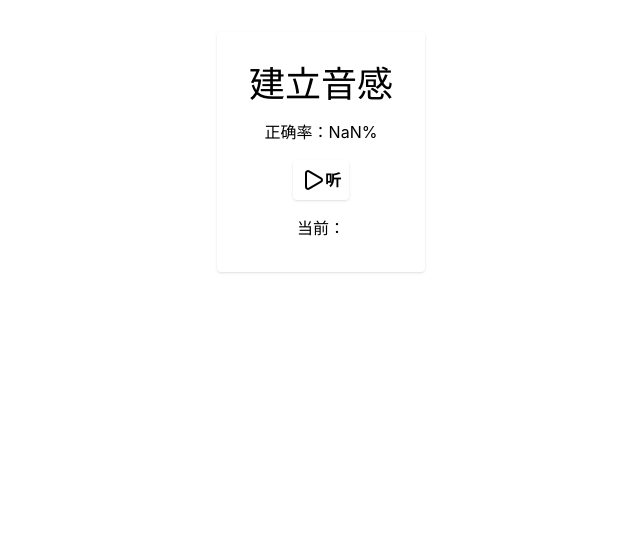
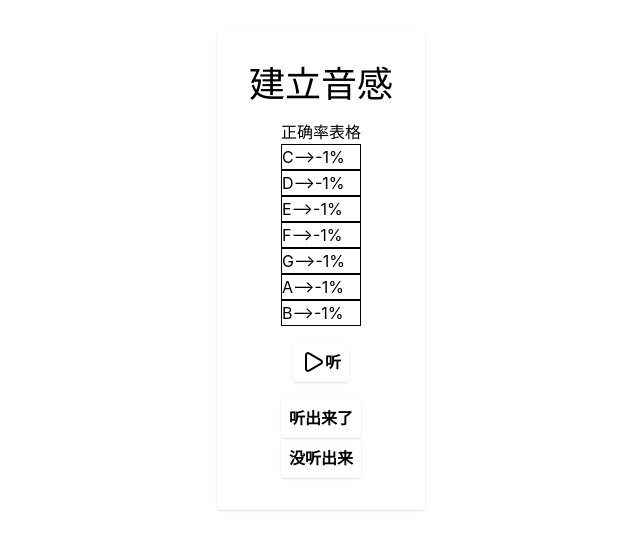
Before and after one commit to GoddoNebianU/pitch-practice, a React (Vite) app: page / in a window 1280 px wide. Shown: the top 550 px of the page, without its empty margins (319-959 px from the left). Built offline with nearby package versions, Linux system fonts and the light colour scheme.

Commit message:
Wed Mar 25 12:08:10 PM CST 2026

```diff
--- a/src/App.tsx
+++ b/src/App.tsx
@@ -1,15 +1,22 @@
-import { Play } from 'lucide-react';
+import { Pause, Play } from 'lucide-react';
 import { cn } from './lib/cn';
 import { useEffect, useRef, useState } from 'react';
-import { PIANO_KEYS, type PianoKey } from './lib/piano';
+import { emaStep } from './lib/math';
+import { playRandomKey } from './lib/audio';
 import { delay } from './lib/delay';
-import { emaStep } from './lib/math';
+import AccuracyForm from './components/AccuracyForm';
+import type { PianoKey } from './lib/piano';
+
+const CDEFGAB = "CDEFGAB";
 
 function App() {
   const ctxRef = useRef<null | AudioContext>(null);
-  const [accuracy, setAccuracy] = useState(-1);
+  const [accuracy, setAccuracy] = useState(Array.from({ length: 7 }).fill(-1) as number[]);
   const [lastPitch, setLastPitch] = useState("");
-  const [showBtns, setShowBtns] = useState(false);
+  const [lastKey, setLastKey] = useState<null | PianoKey>(null);
+  const [showAnswer, setShowAnswer] = useState(false);
+  const [started, setStarted] = useState(false);
+  const startedRef = useRef(false);
 
   useEffect(() => {
     ctxRef.current = new AudioContext();
@@ -19,46 +26,12 @@ function App() {
     };
   }, [ctxRef]);
 
-  const tmp_a = 5;
-  const pitches = PIANO_KEYS.filter(
-    key =>
-      // ["C4", "D4", "E4", "F4", "G4", "A4", "B4", "C5"].some(p => p === key.scientificName)
-      ["C4", "D4", "E4", "F4", "G4", "A4", "B4", "C5"]
-        .map(p => p.replace("5", (tmp_a + 1).toString()).replace("4", tmp_a.toString()))
-        .some(p => p === key.scientificName)
-  );
+  const onPlayClick = async () => {
+    if (!ctxRef.current) return;
+    if (!startedRef.current) return;
 
-  const calAccuracy = (bingo: boolean) => {
-    if (accuracy === -1) {
-      setAccuracy(bingo ? 100 : 0);
-    } else {
-      setAccuracy(emaStep(accuracy, bingo ? 100 : 0, 0.07));
-    }
-    setShowBtns(false);
-  };
-
-  const playRandomKey = async () => {
-    const ctx = ctxRef.current;
-    if (!ctx) return;
-
-    if (!showBtns) setShowBtns(true);
-
-    const getOsc = () => {
-      const osc = ctx.createOscillator();
-      osc.connect(ctx.destination);
-      osc.type = "sine";
-      return osc;
-    };
-    const playKey = async (k: PianoKey, ms: number) => {
-      const osc = getOsc();
-      osc.frequency.value = k.frequency;
-      osc.start();
-      await delay(ms);
-      osc.stop();
-    };
-
-    const index = Math.floor(Math.random() * 8);
-    setLastPitch(pitches[index].scientificName + " " + {
+    await playRandomKey(ctxRef.current, (key) => {
+      setLastPitch(key.scientificName + " " + {
         "C": "Do",
         "D": "Re",
         "E": "Mi",
@@ -66,23 +39,25 @@ function App() {
         "G": "Sol",
         "A": "La",
         "B": "Si"
-    }[pitches[index].noteName] + " " + (index + 1));
+      }[key.noteName]);
+      setLastKey(key);
+      setShowAnswer(false);
+    });
+    await delay(2000);
+    setShowAnswer(true);
+    setStarted(false);
+  };
 
-    for (const pitch of pitches) {
-      await playKey(pitch, 1500 / 8);
+  const calAccuracy = (bingo: boolean) => {
+    if (!lastKey) return;
+
+    const index = CDEFGAB.indexOf(lastKey.noteName);
+
+    if (accuracy[index] === -1) {
+      setAccuracy(acc => acc.map((ac, i) => i === index ? bingo ? 100 : 0 : ac));
+    } else {
+      setAccuracy(acc => acc.map((ac, i) => i === index ? emaStep(ac, bingo ? 100 : 0, 0.07) : ac));
     }
-
-    const interval_ms = 200;
-    const play_ms = 400;
-
-    await delay(interval_ms);
-    await playKey(pitches[0], play_ms);
-    await delay(interval_ms);
-    await playKey(pitches[0], play_ms);
-    await delay(interval_ms);
-    await playKey(pitches[0], play_ms);
-    await delay(interval_ms);
-    await playKey(pitches[index], play_ms);
   };
 
   return (
@@ -96,28 +71,52 @@ function App() {
         <h1 className={cn(
           "text-4xl"
         )}>建立音感</h1>
-        正确率：{accuracy > 0 ? accuracy.toFixed(2) : "NaN"}%
+        <AccuracyForm accuracy={accuracy} />
         <button
           className={cn(
             "p-2 shadow rounded font-bold",
             "flex flex-row items-center justify-center"
           )}
-          onClick={playRandomKey}>
-          <Play /><span>听</span>
+          onClick={() => {
+            if (!started) {
+              setStarted(true);
+              startedRef.current = true;
+              onPlayClick();
+            } else {
+              setStarted(false);
+              startedRef.current = false;
+            }
+          }}>
+          {started && <Pause /> || <Play />}
+          <span>{started && "停" || "听"}</span>
         </button>
-        <p className={cn(
+        {lastPitch.length > 0 && <p className={cn(
           ""
-        )}>当前：<span className={cn(
-          "hover:bg-white",
-          "bg-black"
-        )}>{lastPitch}</span></p>
-        {showBtns && <div>
+        )}>当前：<button className={cn(
+          ""
+        )}
+          onClick={() => setShowAnswer(b => !b)}>
+            {
+              (showAnswer && lastKey !== null) && lastKey.scientificName || "点击查看"
+            }
+          </button></p>}
+        <div>
           <button
             className={cn(
               "p-2 shadow rounded font-bold",
               "flex flex-row items-center justify-center"
             )}
-            onClick={() => calAccuracy(true)}>
+            onClick={() => {
+              calAccuracy(true);
+              if (!started) {
+                setStarted(true);
+                startedRef.current = true;
+                onPlayClick();
+              } else {
+                setStarted(false);
+                startedRef.current = false;
+              }
+            }}>
             <span>听出来了</span>
           </button>
           <button
@@ -125,10 +124,20 @@ function App() {
               "p-2 shadow rounded font-bold",
               "flex flex-row items-center justify-center"
             )}
-            onClick={() => calAccuracy(false)}>
+            onClick={() => {
+              calAccuracy(false);
+              if (!started) {
+                setStarted(true);
+                startedRef.current = true;
+                onPlayClick();
+              } else {
+                setStarted(false);
+                startedRef.current = false;
+              }
+            }}>
             <span>没听出来</span>
           </button>
-        </div>}
+        </div>
       </div>
     </>
   );
--- /dev/null
+++ b/src/components/AccuracyForm.tsx
@@ -0,0 +1,17 @@
+interface AccuracyFormProps {
+    accuracy: number[];
+}
+
+const CDEFGAB = "CDEFGAB";
+
+export default function AccuracyForm({
+    accuracy
+}: AccuracyFormProps) {
+    return (
+        <div>正确率表格
+            {accuracy.map((acc, index) => {
+                return <div key={index} className="border">{CDEFGAB[index]}{"-->"}{acc}%</div>;
+            })}
+        </div>
+    );
+}
--- /dev/null
+++ b/src/lib/audio.ts
@@ -0,0 +1,97 @@
+import { delay } from "./delay";
+import { PIANO_KEYS, type PianoKey } from "./piano";
+
+const range = (([start, end]: [string, string]) => {
+    const CDEFGAB = "CDEFGAB";
+
+    const a1 = start[0];
+    const a2 = end[0];
+    const n1 = Number(start[1]);
+    const n2 = Number(end[1]);
+
+    if (n1 === n2)
+        return CDEFGAB
+            .slice(CDEFGAB.indexOf(a1), CDEFGAB.indexOf(a2) + 1).split("")
+            .map(r => r + n1.toString());
+
+    if (n2 - n1 > 1) {
+        // 处理跨多个八度的情况
+        const result: string[] = [];
+
+        // 第一个八度：从a1到G
+        const firstOctave = CDEFGAB
+            .slice(CDEFGAB.indexOf(a1))
+            .split("")
+            .map(r => r + n1.toString());
+        result.push(...firstOctave);
+
+        // 中间完整的八度
+        for (let octave = n1 + 1; octave < n2; octave++) {
+            const fullOctave = CDEFGAB
+                .split("")
+                .map(r => r + octave.toString());
+            result.push(...fullOctave);
+        }
+
+        // 最后一个八度：从C到a2
+        const lastOctave = CDEFGAB
+            .slice(0, CDEFGAB.indexOf(a2) + 1)
+            .split("")
+            .map(r => r + n2.toString());
+        result.push(...lastOctave);
+
+        return result;
+    }
+
+    // n2 - n1 === 1 的情况（相邻八度）
+    const firstOctave = CDEFGAB
+        .slice(CDEFGAB.indexOf(a1))
+        .split("")
+        .map(r => r + n1.toString());
+
+    const secondOctave = CDEFGAB
+        .slice(0, CDEFGAB.indexOf(a2) + 1)
+        .split("")
+        .map(r => r + n2.toString());
+
+    return [...firstOctave, ...secondOctave];
+})(["C5", "C6"]);
+const root = "C5";
+
+export const playRandomKey = async (ctx: AudioContext, callback: (key: PianoKey) => void) => {
+    const getOsc = () => {
+        const osc = ctx.createOscillator();
+        osc.connect(ctx.destination);
+        osc.type = "sine";
+        osc.onended = osc.disconnect;
+        return osc;
+    };
+    const findKey = (sn: string) => PIANO_KEYS.filter(k => k.scientificName === sn)[0];
+
+    const playKey = async (sn: string, ms: number) => {
+        const osc = getOsc();
+        osc.frequency.value = findKey(sn).frequency;
+        osc.start();
+        await delay(ms);
+        osc.stop();
+    };
+
+    const index = Math.floor(Math.random() * range.length);
+    callback(findKey(range[index]));
+
+    for (const pitch of range) {
+        await playKey(pitch, 1500 / range.length);
+    }
+
+    const interval_ms = 100;
+    const play_ms = 300;
+
+    await delay(interval_ms);
+    await playKey(root, play_ms);
+    await delay(interval_ms);
+    await playKey(root, play_ms);
+    await delay(interval_ms);
+    await playKey(root, play_ms);
+    await delay(interval_ms);
+    await playKey(range[index], play_ms);
+};
```
Lines whose indentation alone changed are shown as unchanged.
